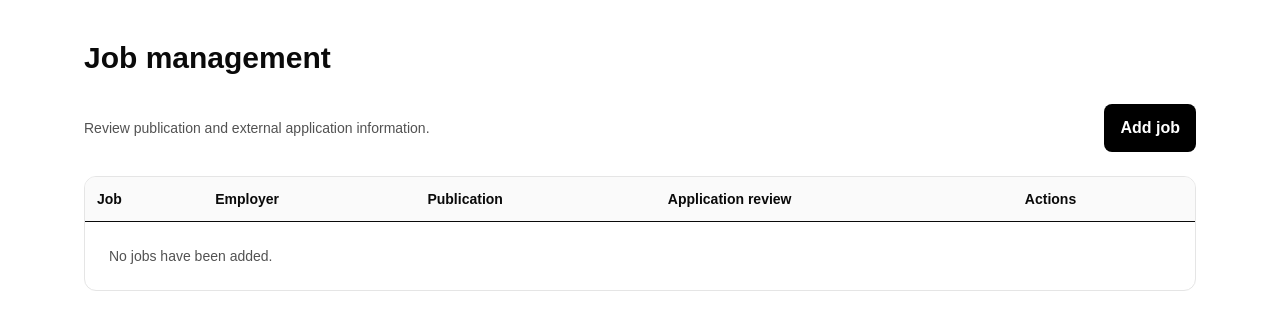
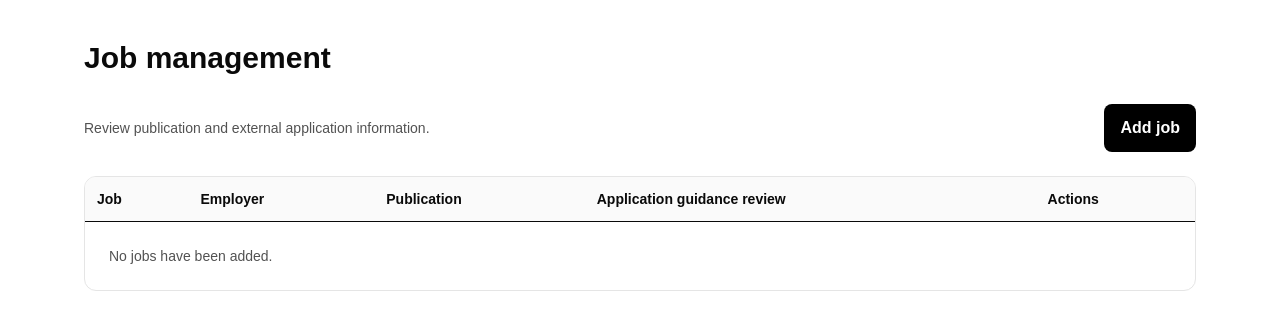
Before and after one commit to InKunalMahajan/deafjobsindia, a Laravel app: page /admin/jobs in a window 1280 px wide. Shown: the part 79-409 px from the top of the page. Run offline with Laravel 12, Linux system fonts and the light colour scheme; a user stored in the database is signed in; data comes from the database, SQL or seed files in the repository; data that the repository does not hold is empty; style sheets or scripts are compiled from the project's sources; some libraries are stand-ins or nearby versions.

Commit message:
Stage 09B: correct application guidance review reporting

```diff
--- a/resources/views/admin/jobs/index.blade.php
+++ b/resources/views/admin/jobs/index.blade.php
@@ -5,7 +5,7 @@
 </div>
 <div class="mt-6 overflow-x-auto rounded-xl border border-neutral-200">
 <table class="w-full min-w-[760px] text-left text-sm">
-<thead class="bg-neutral-50"><tr class="border-b"><th class="p-3">Job</th><th class="p-3">Employer</th><th class="p-3">Publication</th><th class="p-3">Application review</th><th class="p-3">Actions</th></tr></thead>
+<thead class="bg-neutral-50"><tr class="border-b"><th class="p-3">Job</th><th class="p-3">Employer</th><th class="p-3">Publication</th><th class="p-3">Application guidance review</th><th class="p-3">Actions</th></tr></thead>
 <tbody>
 @forelse($jobs as $job)
 <tr class="border-b last:border-0">
@@ -25,7 +25,7 @@
   <form method="POST" action="{{ route('admin.jobs.application-review',$job) }}" class="mt-2 flex flex-wrap gap-2">
     @csrf @method('PATCH')
     <input type="hidden" name="application_method" value="external">
-    <select name="application_review_status" aria-label="Review status for {{ $job->title }}" class="rounded border border-neutral-300 bg-white p-2">
+    <select name="application_review_status" aria-label="Application guidance review status for {{ $job->title }}" class="rounded border border-neutral-300 bg-white p-2">
     @foreach(['unreviewed','verified','needs_update'] as $status)
       <option value="{{ $status }}" @selected($job->application_review_status === $status)>{{ ucfirst(str_replace('_',' ',$status)) }}</option>
     @endforeach
```
